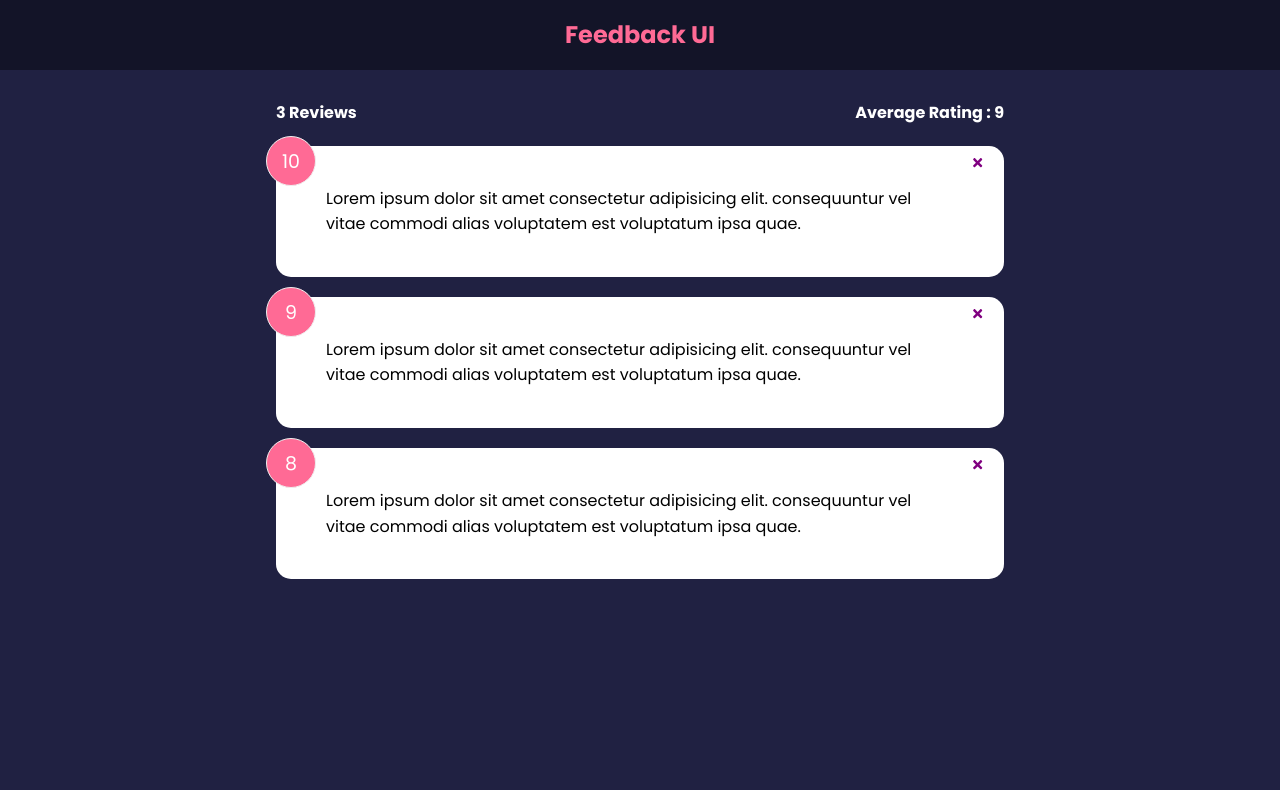
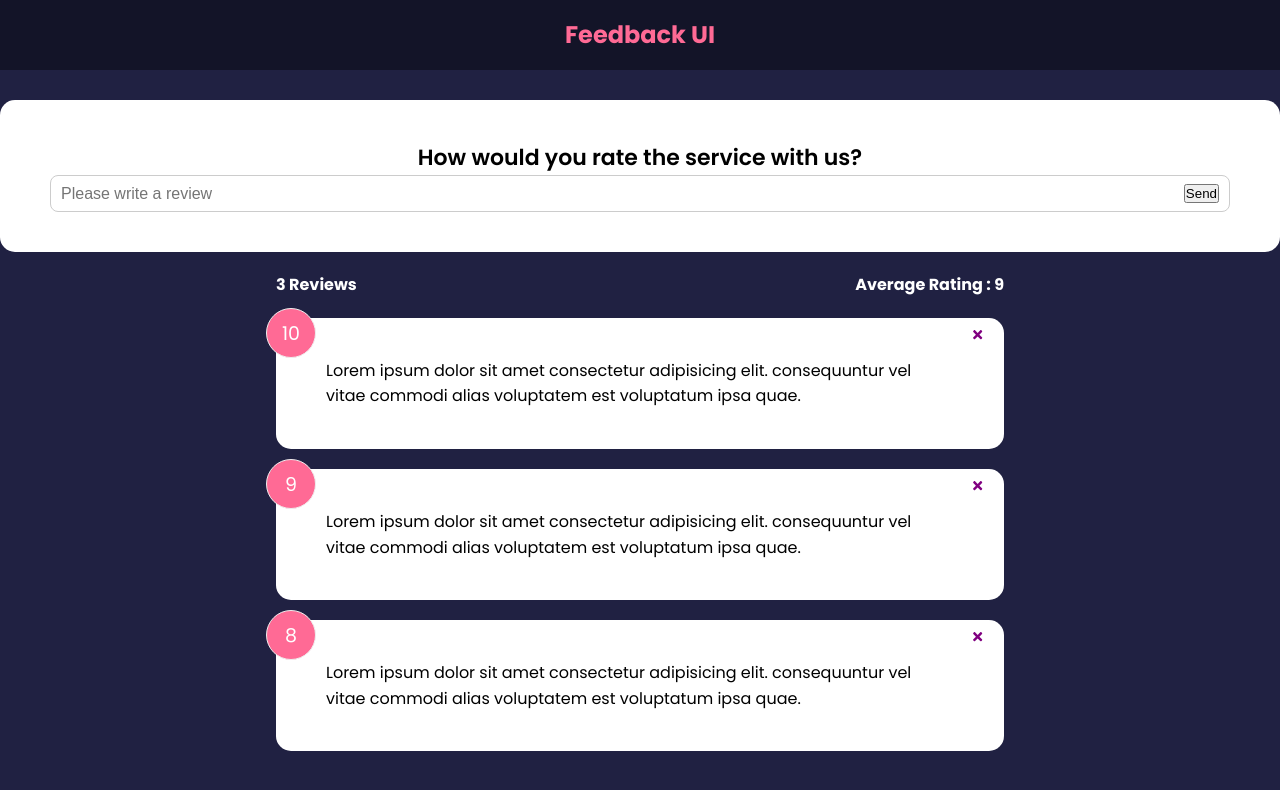
Before and after one commit to DhanushUpadya/Feedback-App, a React (Create React App) app: page / in a window 1280 px wide. Shown: the top 790 px of the page. Built offline with nearby package versions, Linux system fonts and the light colour scheme.

Commit message:
Added Form input and state

```diff
--- a/src/App.js
+++ b/src/App.js
@@ -3,6 +3,7 @@
 import FeedbackList from "./components/FeedbackList";
 import FeedbackData from "./data/FeedbackData";
 import FeedbackStats from "./components/FeedbackStats";
+import FeedbackForm from "./components/FeedbackForm";
 
 
 function App() {
@@ -19,12 +20,13 @@
     return (
         <>
         <Header />
-
+       <FeedbackForm/>
         <div className="container">
         <FeedbackStats feedback={feedback}/>
-           <FeedbackList
+        <FeedbackList
            feedback = {feedback}
-        handleDelete={deleteFeedback}/>
+            handleDelete={deleteFeedback}
+        />
         </div>
         </>
     )
--- /dev/null
+++ b/src/components/FeedbackForm.jsx
@@ -0,0 +1,27 @@
+import React from 'react'
+import { useState } from 'react'
+import Card from './shared/Card'
+
+function FeedbackForm() {
+
+  const [text,setText] = useState('')
+
+  const handleOnChange = (event) =>{
+    setText(event.target.value)
+  }
+
+  return (
+    <Card>
+      <form>
+        <h2>How would you rate the service with us?</h2>
+        {/* Rating select component */}
+        <div className="input-group">
+          <input type="text" onChange={handleOnChange} placeholder='Please write a review'  value={text} />
+          <button type="submit">Send</button>
+        </div>
+      </form>
+    </Card>
+  )
+}
+
+export default FeedbackForm
--- a/src/components/FeedbackStats.jsx
+++ b/src/components/FeedbackStats.jsx
@@ -1,4 +1,6 @@
 import React from 'react'
+import PropTypes from 'prop-types'
+
 
 
 
@@ -17,4 +19,8 @@
   )
 }
 
+FeedbackStats.propTypes = {
+    feedback: PropTypes.array.isRequired
+}
+
 export default FeedbackStats
```
